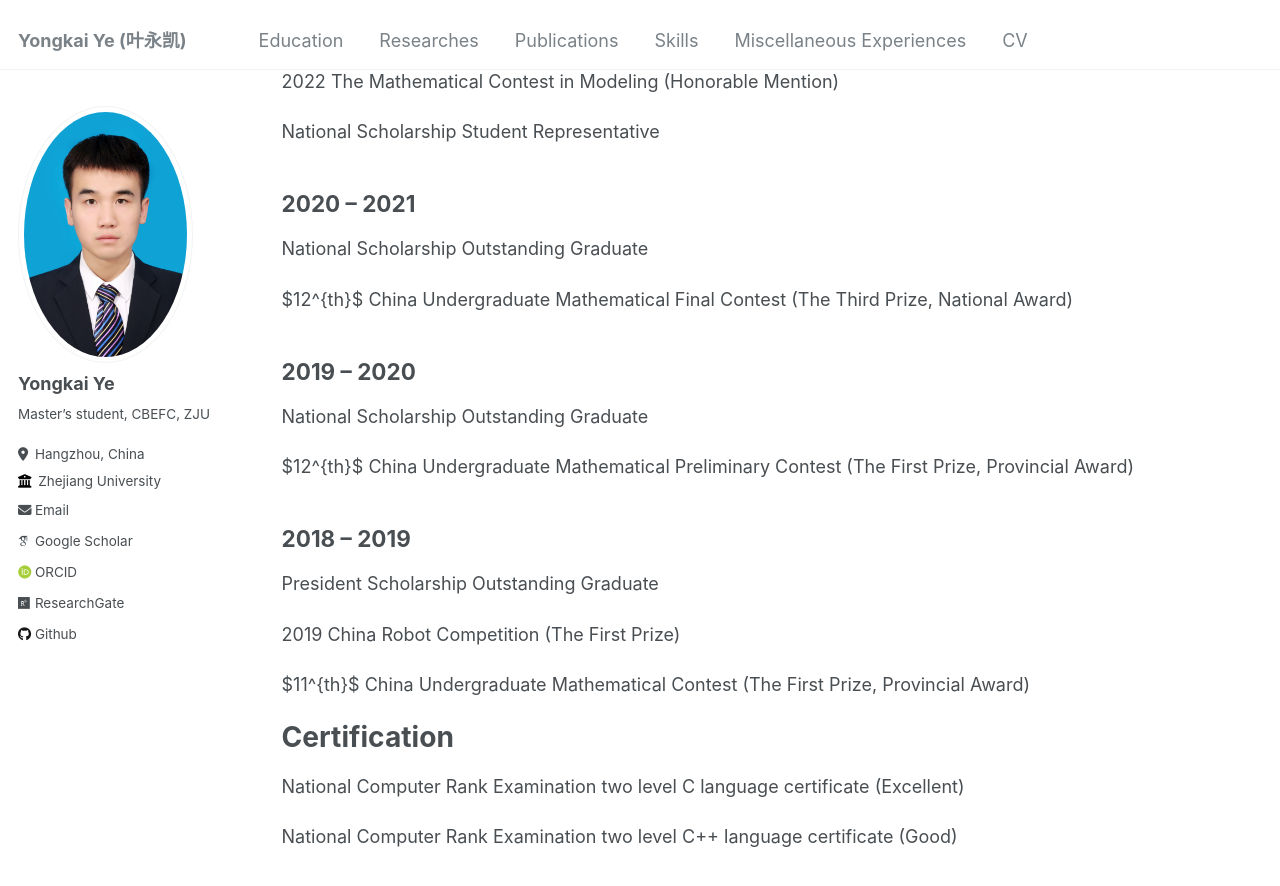
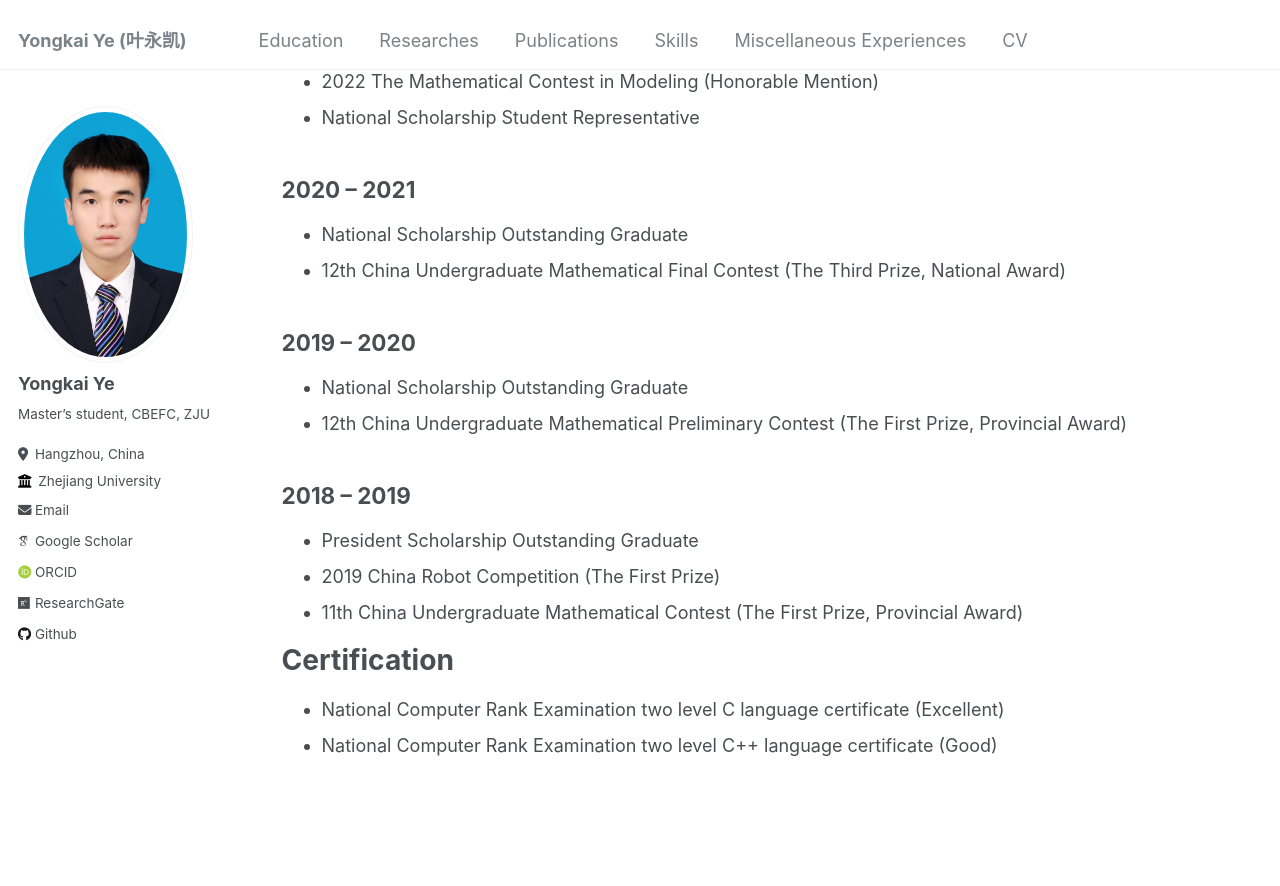
Before and after one commit to Yongkai-Ye/Yongkai-Ye.github.io, a Jekyll site: the page built from _pages/miscellaneous experiences.md, in a window 1280 px wide and 900 px high, scrolled down 204 px. Shown: the top 886 px of the window. Built offline with Jekyll 4.4.1, drawn with Linux system fonts in a browser that asks for light colours; some web fonts are replaced.

Commit message:
Update miscellaneous experiences.md

```diff
--- a/_pages/miscellaneous experiences.md
+++ b/_pages/miscellaneous experiences.md
@@ -14,32 +14,26 @@ Awards and Achievements
 
 2021 -- 2022
 ---
-2022 The Mathematical Contest in Modeling (Honorable Mention)
-
-National Scholarship Student Representative
+* 2022 The Mathematical Contest in Modeling (Honorable Mention)
+* National Scholarship Student Representative
 
 2020 -- 2021
 ---
-National Scholarship Outstanding Graduate
-
-$12^{th}$ China Undergraduate Mathematical Final Contest (The Third Prize, National Award)
+* National Scholarship Outstanding Graduate
+* 12th China Undergraduate Mathematical Final Contest (The Third Prize, National Award)
 
 2019 -- 2020
 ---
-National Scholarship Outstanding Graduate
-
-$12^{th}$ China Undergraduate Mathematical Preliminary Contest (The First Prize, Provincial Award)
+* National Scholarship Outstanding Graduate
+* 12th China Undergraduate Mathematical Preliminary Contest (The First Prize, Provincial Award)
 
 2018 -- 2019
 ---
-President Scholarship Outstanding Graduate
-
-2019 China Robot Competition (The First Prize)
-
-$11^{th}$ China Undergraduate Mathematical Contest (The First Prize, Provincial Award)
+* President Scholarship Outstanding Graduate
+* 2019 China Robot Competition (The First Prize)
+* 11th China Undergraduate Mathematical Contest (The First Prize, Provincial Award)
 
 Certification
 ======
-National Computer Rank Examination two level C language certificate (Excellent)
-
-National Computer Rank Examination two level C++ language certificate (Good)
+* National Computer Rank Examination two level C language certificate (Excellent)
+* National Computer Rank Examination two level C++ language certificate (Good)
```
